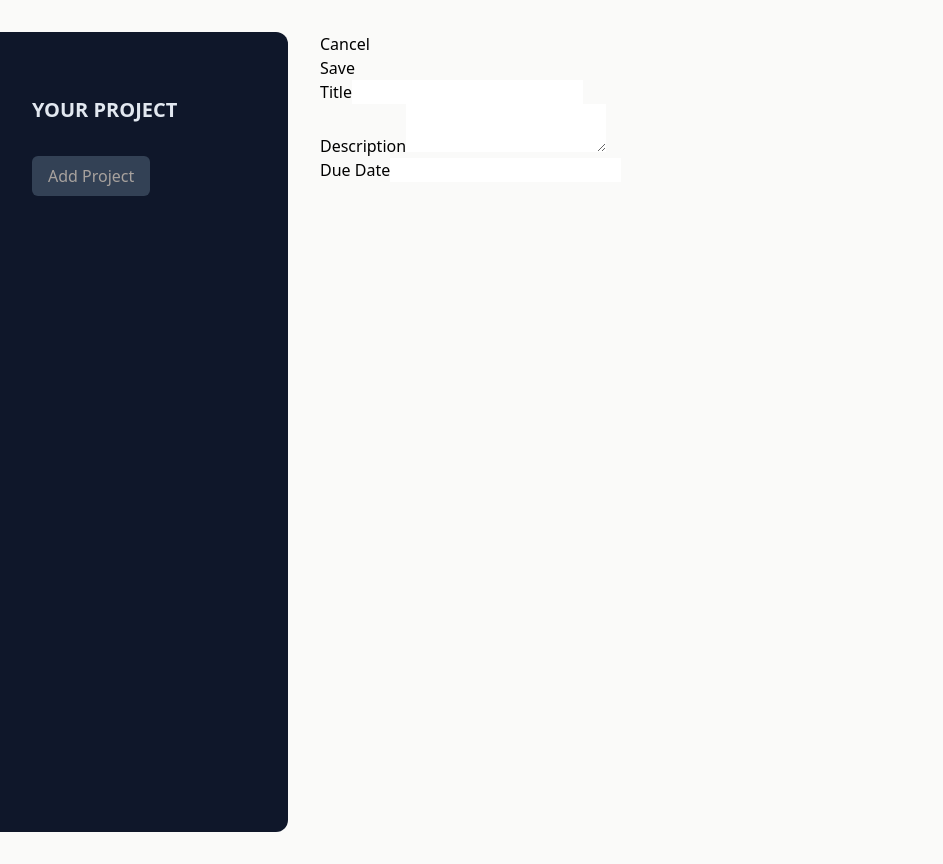
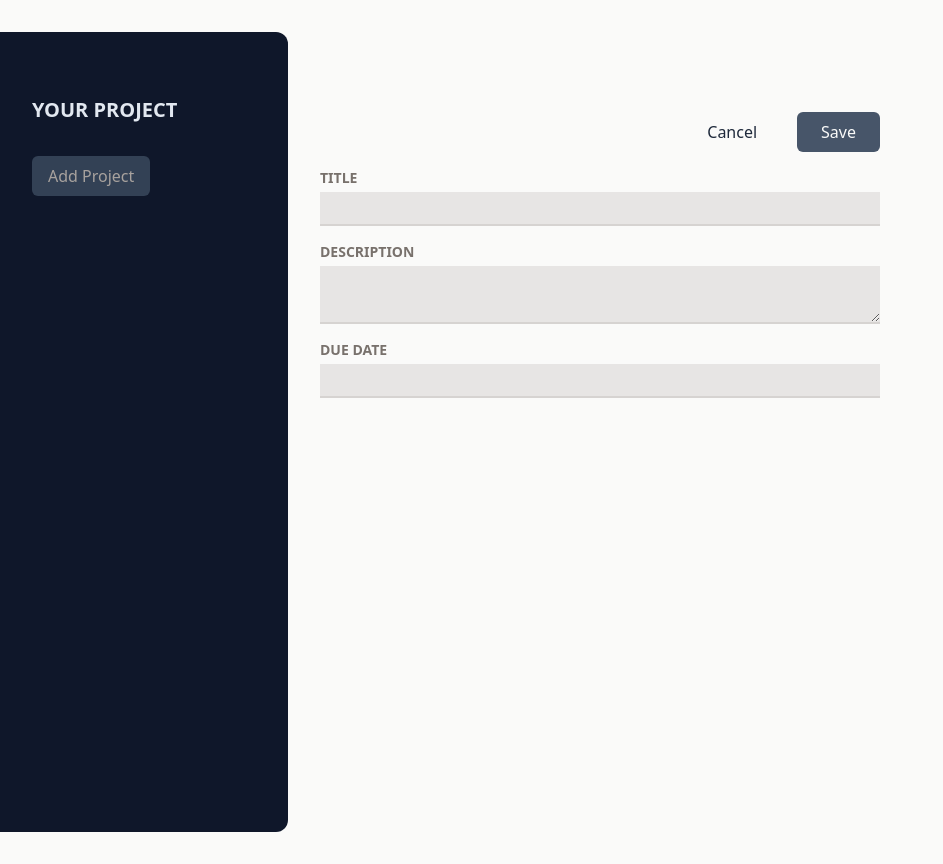
Before and after one commit to pankaj2605/Project-management, a React (Vite) app: page / in a window 1280 px wide. Shown: the whole page, without its empty margins (0-943 px from the left). Built offline with nearby package versions, Linux system fonts and the light colour scheme.

Commit message:
styling button and input with tailwind

```diff
--- a/src/components/Input.jsx
+++ b/src/components/Input.jsx
@@ -1,10 +1,10 @@
 import React from 'react'
-
+const classes='w-full p-1 border-b-2 border-stone-300 bg-stone-200 text-stone-600 focus:outline-none focus:border-stone-600';
 export default function Input({label,textarea,...props}) {
   return (
-    <p>
-        <label>{label}</label>
-        {textarea? <textarea {...props}/> : <input {...props}/>}
+    <p className='flex flex-col gap-1 my-4'>
+        <label className='text-sm font-bold uppercase text-stone-500'>{label}</label>
+        {textarea? <textarea className={classes} {...props}/> : <input className={classes} {...props}/>}
     </p>
   )
 }
--- a/src/components/NewProject.jsx
+++ b/src/components/NewProject.jsx
@@ -3,13 +3,13 @@
 
 export default function NewProject() {
   return (
-    <div>
-        <menu>
+    <div className='w-[35rem] mt-16'>
+        <menu className='flex items-center justify-end gap-4 my-4'>
             <li>
-                <button>Cancel</button>
+                <button className='px-6 py-2 rounded-md text-slate-800 hover:text-slate-950 hover:bg-red-400'>Cancel</button>
             </li>
             <li>
-                <button>Save</button>
+                <button className= ' px-6 py-2 rounded-md bg-slate-600 text-stone-50 hover:bg-slate-950'>Save</button>
             </li>
         </menu>
         <div>
```
